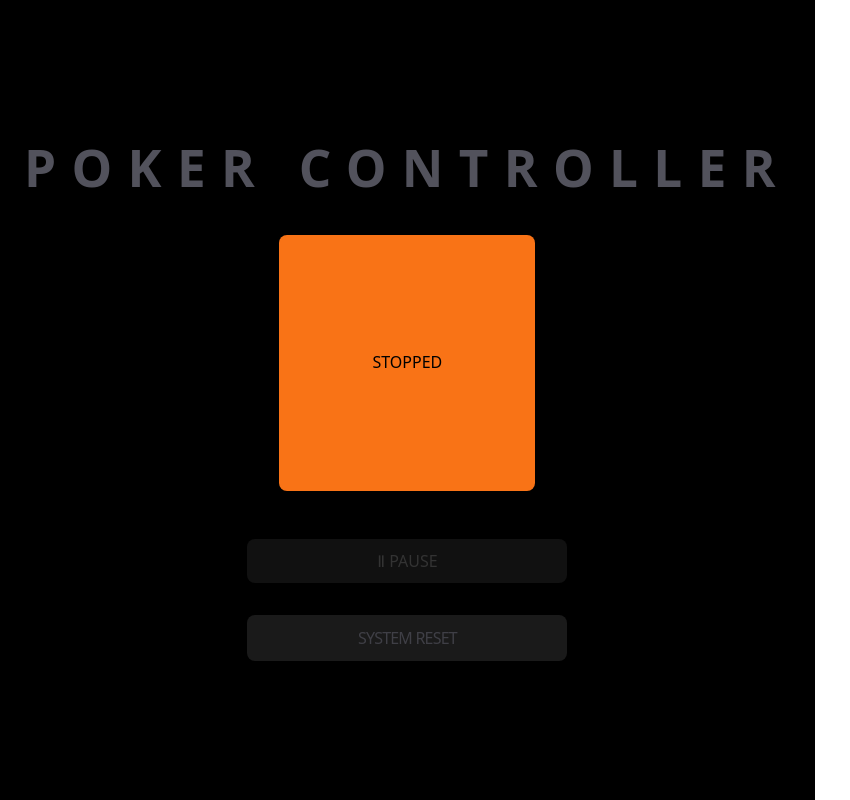
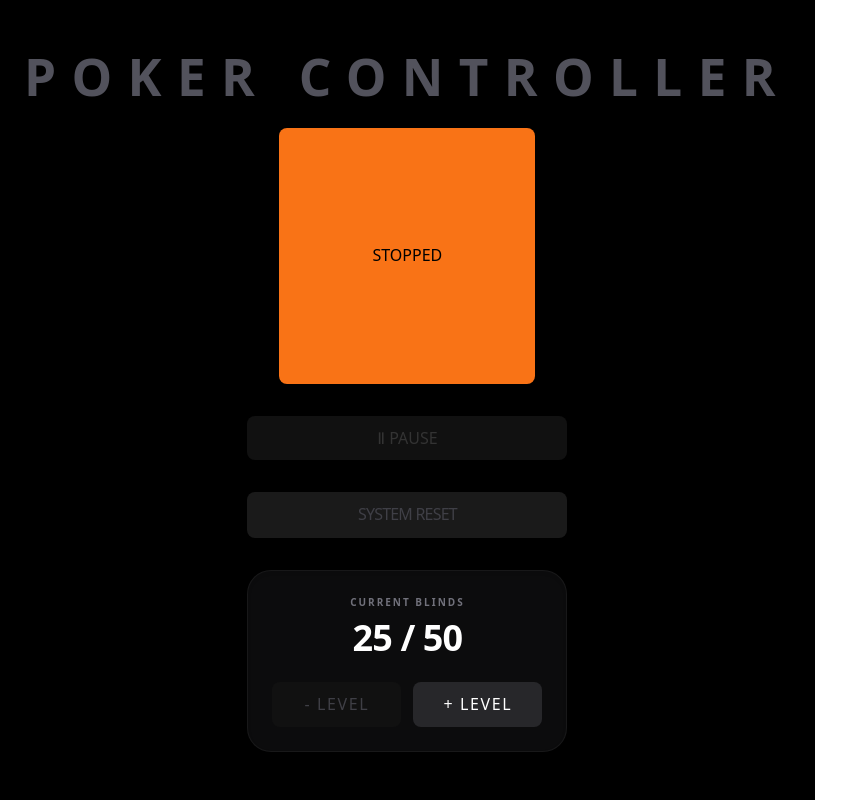
Before and after one commit to attesz1994/poker-timer, a React (Vite) app: page / in a window 1280 px wide. Shown: the whole page, without its empty margins (0-850 px from the left). Built offline with nearby package versions, Linux system fonts and the light colour scheme; no server answers; the database is empty.

Commit message:
feat: make levels automatic

```diff
--- a/src/constants.js
+++ b/src/constants.js
@@ -1,5 +1,5 @@
 export const GAME_ID = "poker-night";
-export const DURATION_MS = 15 * 60 * 1000;
+export const DURATION_MS = 1 * 60 * 1000;
 
 export const THEME = {
   running: {
@@ -25,3 +25,14 @@ export const THEME = {
   },
   reset: { hex: "#dc2626" },
 };
+
+export const BLIND_STRUCTURE = [
+  { level: 1, small: 25, big: 50 },
+  { level: 2, small: 50, big: 100 },
+  { level: 3, small: 75, big: 150 },
+  { level: 4, small: 100, big: 200 },
+  { level: 5, small: 150, big: 300 },
+  { level: 6, small: 200, big: 400 },
+  { level: 7, small: 300, big: 600 },
+  { level: 8, small: 400, big: 800 },
+];
--- a/src/pages/Controller.jsx
+++ b/src/pages/Controller.jsx
@@ -1,23 +1,36 @@
 import { useEffect, useState } from "react";
 import { db } from "../firebase";
 import { doc, setDoc, getDoc, updateDoc, onSnapshot } from "firebase/firestore";
-import { GAME_ID, DURATION_MS, THEME } from "../constants";
+import { GAME_ID, DURATION_MS, THEME, BLIND_STRUCTURE } from "../constants";
 
 export default function Controller() {
   const [status, setStatus] = useState("stopped");
+  const [currentLevel, setCurrentLevel] = useState(0);
 
   useEffect(() => {
     return onSnapshot(doc(db, "games", GAME_ID), (snap) => {
-      if (snap.exists()) setStatus(snap.data().status);
+      if (snap.exists()) {
+        const data = snap.data();
+        setStatus(data.status);
+        setCurrentLevel(data.currentLevel || 0);
+      }
     });
   }, []);
 
+  const changeLevel = async (direction) => {
+    const newLevel = currentLevel + direction;
+    if (newLevel >= 0 && newLevel < BLIND_STRUCTURE.length) {
+      await updateDoc(doc(db, "games", GAME_ID), { currentLevel: newLevel });
+    }
+  };
+
   const handleStart = async () => {
-    if (status === "running" || status === "paused") return;
+    if (status !== "stopped") return;
     await setDoc(doc(db, "games", GAME_ID), {
       endTime: Date.now() + DURATION_MS,
       remainingTime: DURATION_MS,
       status: "running",
+      currentLevel: currentLevel,
     });
   };
 
@@ -47,24 +60,16 @@ export default function Controller() {
       endTime: null,
       remainingTime: DURATION_MS,
       status: "stopped",
+      currentLevel: 0,
     });
   };
 
   const isStopped = status === "stopped";
-  const isPaused = status === "paused";
-  const isRunning = status === "running";
+  const blinds = BLIND_STRUCTURE[currentLevel];
 
   return (
     <div className="min-h-screen bg-black flex flex-col items-center justify-center p-6 text-white font-sans overflow-hidden">
-      <style>{`
-        @keyframes breathing {
-          0%, 100% { transform: scale(1); opacity: 1; }
-          50% { transform: scale(0.97); opacity: 0.7; }
-        }
-        .animate-breathing { animation: breathing 3s ease-in-out infinite; }
-      `}</style>
-
-      <h1 className="text-zinc-600 tracking-[0.3em] font-bold mb-10 uppercase text-[10px]">
+      <h1 className="text-zinc-600 tracking-[0.3em] font-bold mb-6 uppercase text-[10px]">
         Poker Controller
       </h1>
 
@@ -72,10 +77,10 @@ export default function Controller() {
         onClick={handleStart}
         disabled={!isStopped}
         style={{ backgroundColor: THEME[status].hex }}
-        className={`w-64 h-64 rounded-full text-black font-black text-4xl mb-12 flex items-center justify-center transition-all duration-500
-          ${isRunning ? "animate-breathing text-emerald-400" : ""}
+        className={`w-64 h-64 rounded-full text-black font-black text-4xl mb-8 flex items-center justify-center transition-all duration-500
+          ${status === "running" ? "animate-pulse" : ""}
           ${
-            isPaused
+            status === "paused"
               ? "text-yellow-900 border-8 border-yellow-600"
               : "active:scale-95 shadow-2xl"
           }
@@ -89,17 +94,17 @@ export default function Controller() {
           onClick={handleTogglePause}
           disabled={isStopped}
           style={{
-            backgroundColor: isPaused
-              ? THEME.stopped.hex
-              : isStopped
-              ? "#111"
-              : THEME.paused.hex,
+            backgroundColor:
+              status === "paused"
+                ? THEME.stopped.hex
+                : isStopped
+                ? "#111"
+                : THEME.paused.hex,
             color: isStopped ? "#333" : "#000",
-            cursor: isStopped ? "not-allowed" : "pointer",
           }}
           className="w-full py-6 rounded-2xl font-bold text-xl transition-all duration-300"
         >
-          {isPaused ? "▶ RESUME" : "Ⅱ PAUSE"}
+          {status === "paused" ? "▶ RESUME" : "Ⅱ PAUSE"}
         </button>
 
         <button
@@ -108,13 +113,60 @@ export default function Controller() {
           style={{
             backgroundColor: isStopped ? "#1a1a1a" : THEME.reset.hex,
             color: isStopped ? "#3f3f46" : "white",
-            cursor: isStopped ? "not-allowed" : "pointer",
-            boxShadow: isStopped ? "none" : "0 4px 15px rgba(220, 38, 38, 0.4)",
           }}
           className="w-full py-5 font-black rounded-2xl transition-all mt-4 uppercase tracking-tighter text-lg"
         >
-          {isStopped ? "SYSTEM RESET" : "RESET TO 15:00"}
+          {isStopped ? "SYSTEM RESET" : "RESET CLOCK"}
         </button>
+      </div>
+
+      {/* Level Display - Added mt-8 for spacing below the Reset button */}
+      <div className="mt-8 text-center bg-zinc-900/50 p-6 rounded-3xl border border-white/5 w-full max-w-xs shadow-inner">
+        <p className="text-zinc-500 text-[10px] uppercase tracking-[0.2em] mb-2 font-bold">
+          Current Blinds
+        </p>
+        <h2 className="text-4xl font-black mb-6 tracking-tight text-white">
+          {blinds.small} / {blinds.big}
+        </h2>
+
+        <div className="flex justify-between mt-4 gap-3">
+          {/* MINUS BUTTON */}
+          <button
+            onClick={() => changeLevel(-1)}
+            disabled={currentLevel === 0}
+            style={{
+              backgroundColor: currentLevel === 0 ? "#111" : "#27272a",
+              color: currentLevel === 0 ? "#3f3f46" : "#fff",
+              cursor: currentLevel === 0 ? "not-allowed" : "pointer",
+            }}
+            className="flex-1 py-3 rounded-xl text-[11px] font-black uppercase tracking-widest transition-all active:scale-95 border border-white/5"
+          >
+            - Level
+          </button>
+
+          {/* PLUS BUTTON */}
+          <button
+            onClick={() => changeLevel(1)}
+            disabled={currentLevel === BLIND_STRUCTURE.length - 1}
+            style={{
+              backgroundColor:
+                currentLevel === BLIND_STRUCTURE.length - 1
+                  ? "#111"
+                  : "#27272a",
+              color:
+                currentLevel === BLIND_STRUCTURE.length - 1
+                  ? "#3f3f46"
+                  : "#fff",
+              cursor:
+                currentLevel === BLIND_STRUCTURE.length - 1
+                  ? "not-allowed"
+                  : "pointer",
+            }}
+            className="flex-1 py-3 rounded-xl text-[11px] font-black uppercase tracking-widest transition-all active:scale-95 border border-white/5"
+          >
+            + Level
+          </button>
+        </div>
       </div>
     </div>
   );
--- a/src/pages/Display.jsx
+++ b/src/pages/Display.jsx
@@ -1,13 +1,15 @@
 import { useEffect, useState, useRef } from "react";
 import { db } from "../firebase";
-import { doc, onSnapshot } from "firebase/firestore";
-import { GAME_ID, THEME } from "../constants";
+import { doc, onSnapshot, updateDoc } from "firebase/firestore";
+import { GAME_ID, THEME, BLIND_STRUCTURE, DURATION_MS } from "../constants";
 
 export default function Display() {
-  const [timeLeft, setTimeLeft] = useState("15:00");
+  const [timeLeft, setTimeLeft] = useState("01:00");
   const [status, setStatus] = useState("stopped");
+  const [level, setLevel] = useState(0);
   const timerRef = useRef(null);
 
+  // Helper to turn milliseconds into MM:SS format
   const formatTime = (ms) => {
     const totalSeconds = Math.max(0, Math.floor(ms / 1000));
     const mins = Math.floor(totalSeconds / 60)
@@ -23,19 +25,44 @@ export default function Display() {
       if (!data) return;
 
       setStatus(data.status);
+      setLevel(data.currentLevel || 0);
+
+      // Clean up any existing intervals before starting a new one
       if (timerRef.current) clearInterval(timerRef.current);
 
       if (data.status === "running" && data.endTime) {
-        timerRef.current = setInterval(() => {
-          const diff = data.endTime - Date.now();
+        timerRef.current = setInterval(async () => {
+          const now = Date.now();
+          const diff = data.endTime - now;
+
           if (diff <= 0) {
+            // STOP the current timer locally
+            clearInterval(timerRef.current);
+
+            // LOGIC: Check if we can advance to the next level
+            const nextLevelIndex = (data.currentLevel || 0) + 1;
+
+            if (nextLevelIndex < BLIND_STRUCTURE.length) {
+              // Automatically Update Firebase to the next level and restart clock
+              await updateDoc(doc(db, "games", GAME_ID), {
+                currentLevel: nextLevelIndex,
+                endTime: Date.now() + DURATION_MS,
+                remainingTime: DURATION_MS,
+              });
+            } else {
+              // If no more levels remain, stop the game at 00:00
               setTimeLeft("00:00");
-            clearInterval(timerRef.current);
+              await updateDoc(doc(db, "games", GAME_ID), {
+                status: "stopped",
+              });
+            }
           } else {
+            // Normal countdown update
             setTimeLeft(formatTime(diff));
           }
         }, 100);
       } else {
+        // When paused or stopped, show the static remaining time
         setTimeLeft(formatTime(data.remainingTime));
       }
     });
@@ -47,26 +74,51 @@ export default function Display() {
   }, []);
 
   const theme = THEME[status];
+  const blinds = BLIND_STRUCTURE[level];
 
   return (
-    <div className="h-screen bg-black flex flex-col items-center justify-center overflow-hidden">
-      <div className="text-zinc-600 text-2xl font-bold uppercase tracking-[0.5em] mb-4">
+    <div className="h-screen bg-black flex flex-col items-center justify-between p-20 overflow-hidden font-sans">
+      {/* Top Header */}
+      <div className="text-zinc-700 text-2xl font-bold uppercase tracking-[0.5em] text-center w-full">
         Tournament Clock
       </div>
 
+      {/* Main Clock Section */}
+      <div className="flex flex-col items-center">
         <h1
-        className={`text-[30vw] font-mono font-black leading-none transition-colors duration-700 ${theme.text}`}
+          className={`text-[32vw] font-mono font-black leading-none transition-colors duration-700 ${theme.text}`}
         >
           {timeLeft}
         </h1>
 
+        {/* Status Badge */}
         <div
-        className={`mt-8 px-10 py-3 border-2 rounded-full transition-all duration-500 ${theme.border} ${theme.bg} ${theme.text}`}
+          className={`mt-4 px-10 py-3 border-2 rounded-full transition-all duration-500 ${theme.border} ${theme.bg} ${theme.text}`}
         >
-        <span className="font-bold uppercase tracking-[0.3em] text-xl">
+          <span className="font-bold uppercase tracking-[0.3em] text-2xl">
             {theme.label}
           </span>
         </div>
       </div>
+
+      {/* Bottom Blinds Section */}
+      <div className="flex justify-between items-end w-full border-t border-white/10 pt-10">
+        <div className="text-left">
+          <p className="text-zinc-500 uppercase tracking-widest text-xl mb-2 font-semibold">
+            Level
+          </p>
+          <h2 className="text-white text-9xl font-black">{blinds.level}</h2>
+        </div>
+
+        <div className="text-right">
+          <p className="text-zinc-500 uppercase tracking-widest text-xl mb-2 font-semibold">
+            Blinds
+          </p>
+          <h2 className="text-white text-9xl font-black">
+            {blinds.small} <span className="text-zinc-700">/</span> {blinds.big}
+          </h2>
+        </div>
+      </div>
+    </div>
   );
 }
```
Lines whose indentation alone changed are shown as unchanged.
